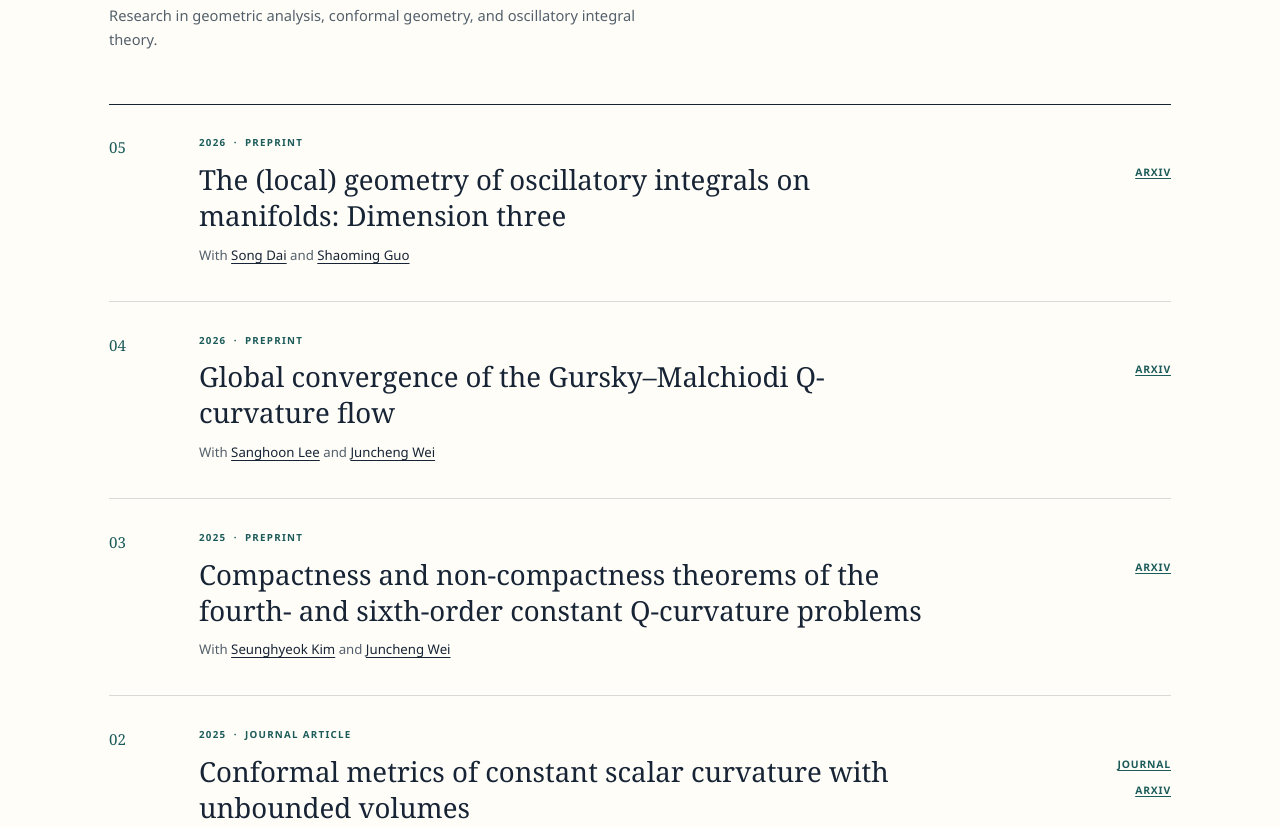
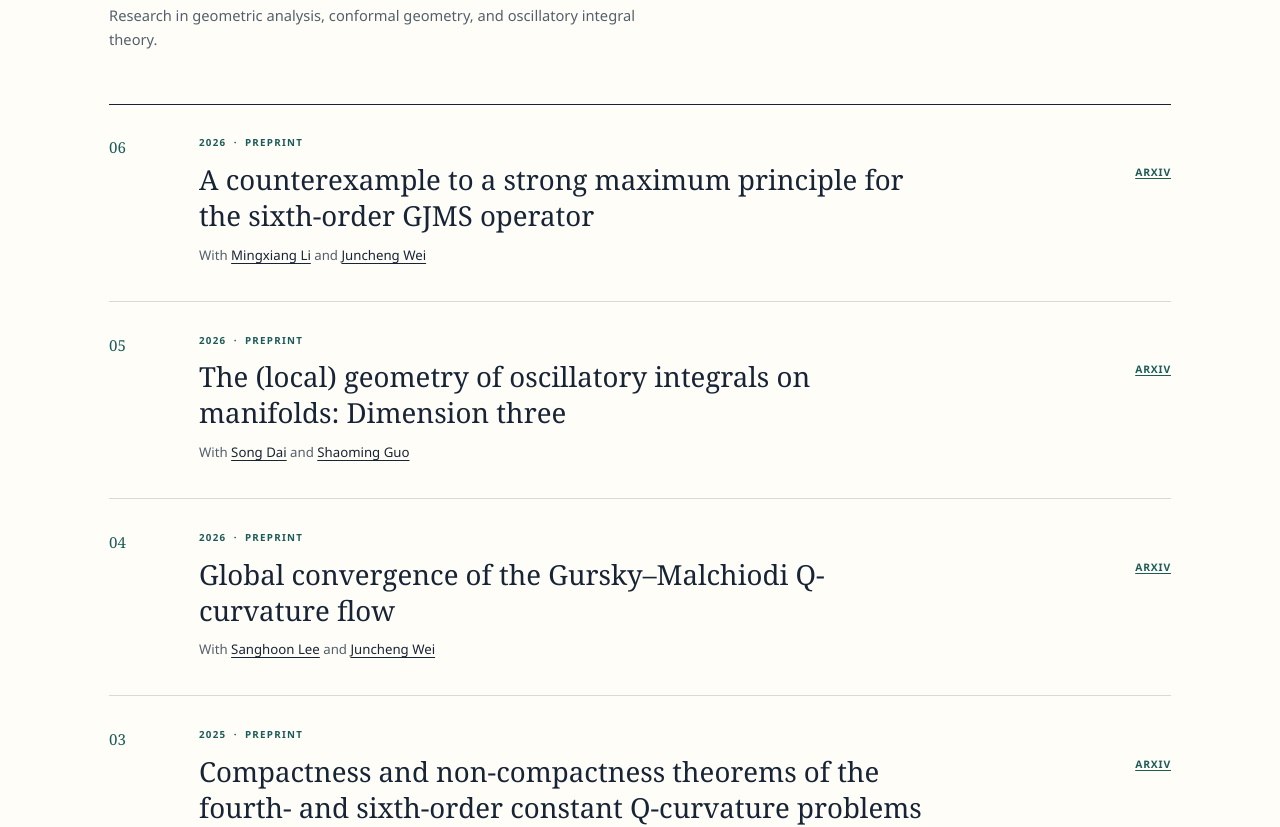
Before and after one commit to liuwei-gong/liuwei-gong.github.io, a Next.js app: page / in a window 1280 px wide. Shown: the part 1100-1927 px from the top of the page. Built offline with nearby package versions, Linux system fonts and the light colour scheme.

Commit message:
Add new preprint and Fall 2026 teaching

```diff
--- a/app/page.tsx
+++ b/app/page.tsx
@@ -21,6 +21,21 @@ type Publication = {
 };
 
 const publications: Publication[] = [
+  {
+    number: "06",
+    year: "2026",
+    kind: "Preprint",
+    title:
+      "A counterexample to a strong maximum principle for the sixth-order GJMS operator",
+    authors: [
+      {
+        name: "Mingxiang Li",
+        href: "https://limingxiangmath.github.io/",
+      },
+      { name: "Juncheng Wei", href: "https://personal.math.ubc.ca/~jcwei/" },
+    ],
+    links: [{ label: "arXiv", href: "https://arxiv.org/abs/2608.24148" }],
+  },
   {
     number: "05",
     year: "2026",
@@ -126,6 +141,11 @@ const talks = [
 ];
 
 const courses = [
+  {
+    title: "MATH 4030 · Differential Geometry",
+    term: "Fall 2026",
+    institution: "CUHK",
+  },
   {
     title: "MATH 250 · Linear Algebra",
     term: "Summer 2022",
```
Also changed, not shown: 2 other files (tests, documents, lock files or other folders).
